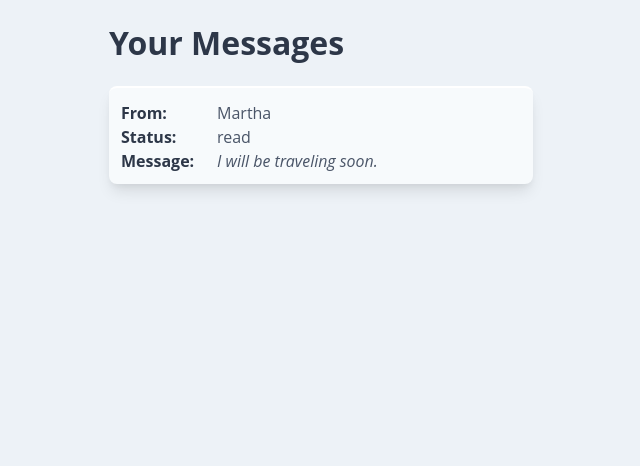
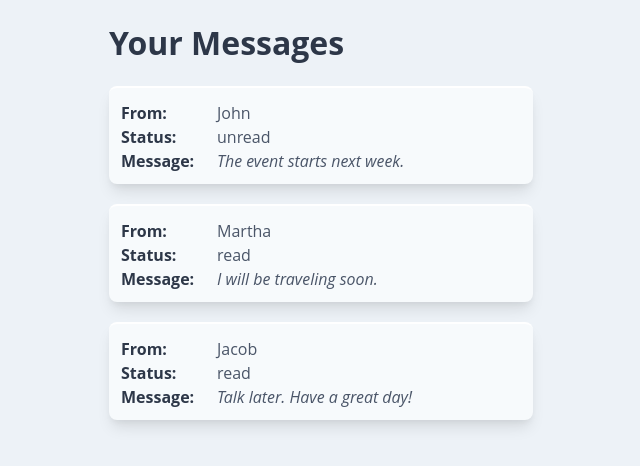
Before and after one commit to jonahvsweb/React-Messages, a React (Create React App) app: page / in a window 1280 px wide. Shown: the top 466 px of the page, without its empty margins (131-771 px from the left). Built offline with nearby package versions, Linux system fonts and the light colour scheme.

Commit message:
Add multiple message views with map.

```diff
--- a/src/message-list.js
+++ b/src/message-list.js
@@ -4,17 +4,35 @@
 
 class MessageList extends Component {
     state = {
-        message: {
-            from: 'Martha',
-            content: 'I will be traveling soon.',
-            status: 'read'
-        }
+        messages: [
+            {
+                _id: `d2504a54`,
+                from: 'John',
+                content: 'The event starts next week.',
+                status: 'unread'
+            },
+            {
+                _id: `fc7cad74`,
+                from: 'Martha',
+                content: 'I will be traveling soon.',
+                status: 'read'
+            },
+            {
+                _id: `876ae642`,
+                from: 'Jacob',
+                content: 'Talk later. Have a great day!',
+                status: 'read'
+            }
+        ]
     }
     render() {
+        const messageViews = this.state.messages.map(
+            message => <MessageView key={message._id} message={message} />
+        )
         return(
             <div className="container">
                 <h1>Your Messages</h1>
-                <MessageView message={this.state.message} />
+                {messageViews}
             </div>
         )
     }
```
